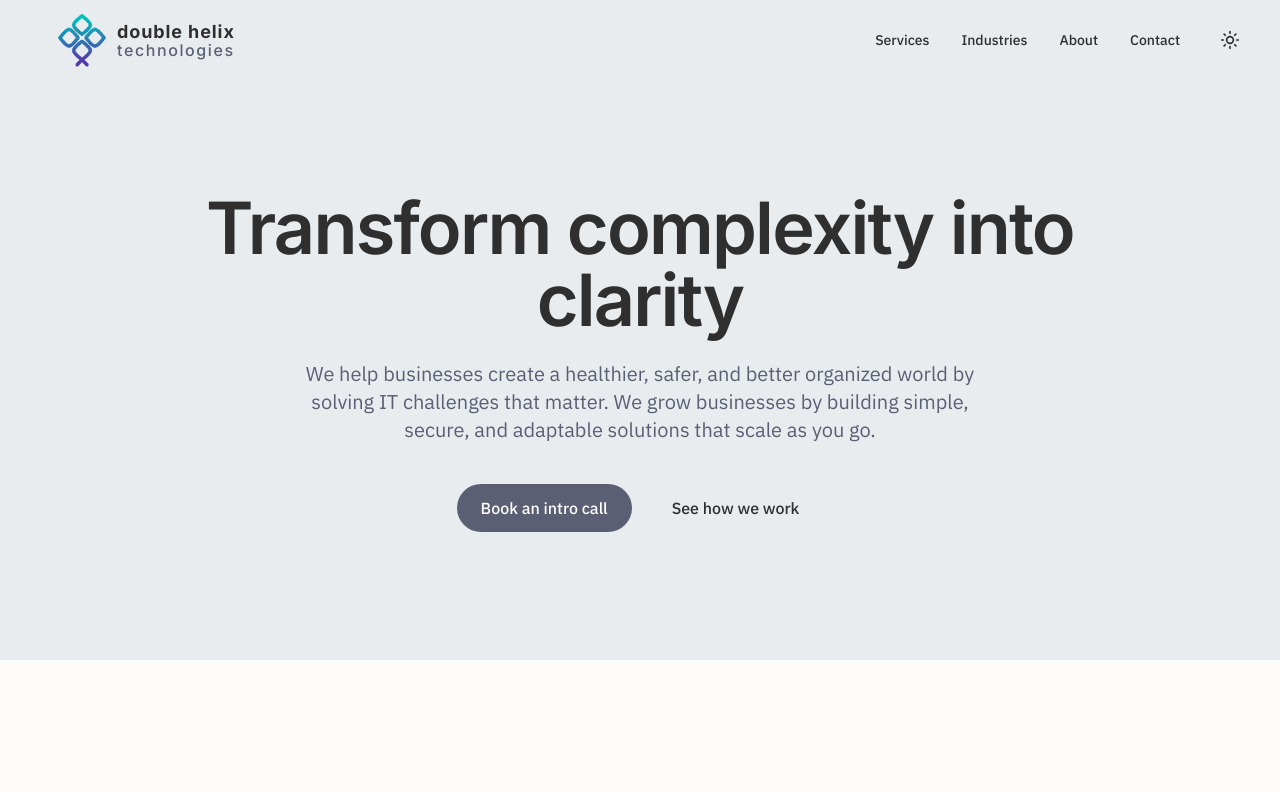
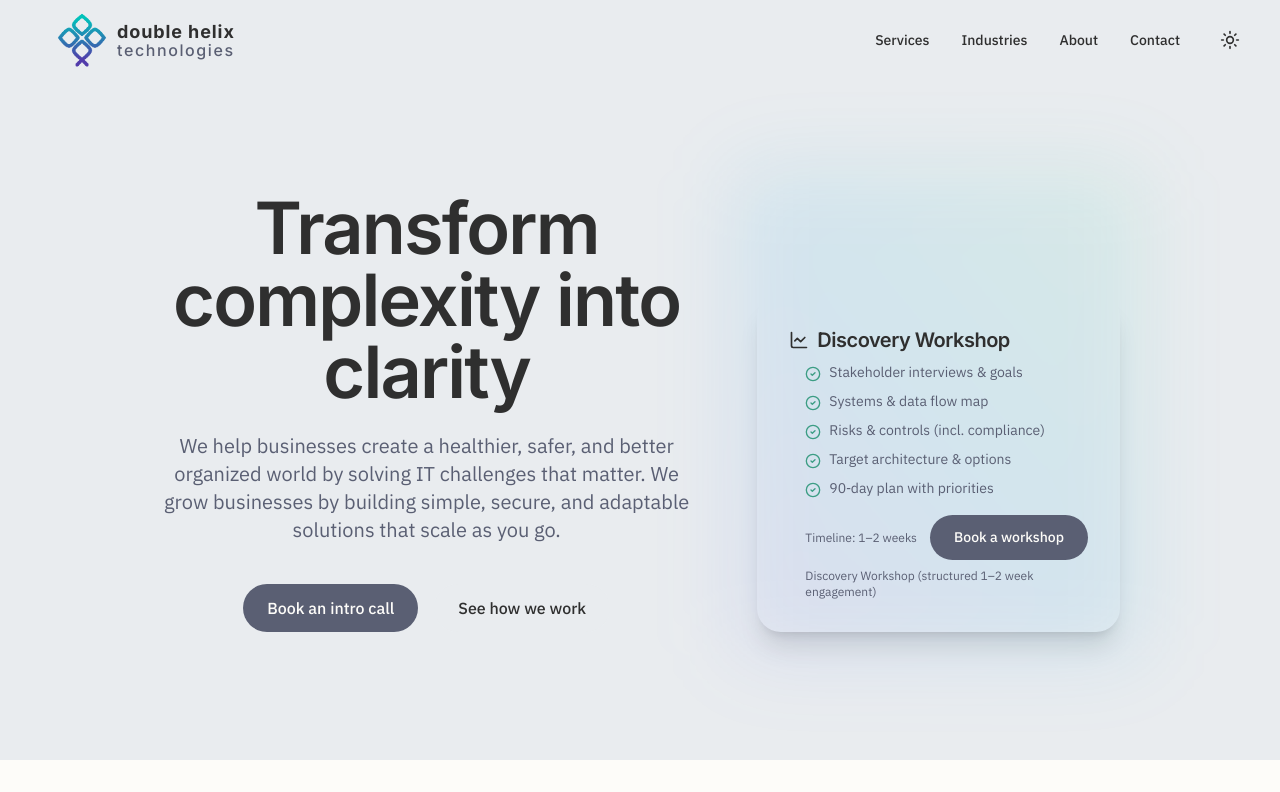
Before and after one commit to Double-Helix-Technologies/Double-Helix-Technologies.github.io, a Next.js app: page / in a window 1280 px wide. Shown: the top 792 px of the page. Built offline with nearby package versions, Linux system fonts and the light colour scheme.

Commit message:
Add discovery workshop in Hero

```diff
--- a/app/components/Hero.tsx
+++ b/app/components/Hero.tsx
@@ -1,12 +1,21 @@
 "use client"
 
 import Link from 'next/link';
+import { Card, CardContent, CardHeader, CardTitle } from "./ui/Card";
+import { CheckCircle2, LineChart } from 'lucide-react';
 
 export default function Hero() {
+  const workshopItems = [
+    "Stakeholder interviews & goals",
+    "Systems & data flow map",
+    "Risks & controls (incl. compliance)",
+    "Target architecture & options",
+    "90‑day plan with priorities",
+  ];
   return (
     <div className="relative pt-32 pb-20 md:pt-48 md:pb-32 overflow-hidden bg-background-alt">
-      <div className="container-tight">
-        <div className="text-center animate-fade-in">
+      <div className="container-tight md:grid md:grid-cols-12 md:gap-16 animate-fade-in">
+        <div className="text-center md:col-span-7">
           <h1 className="text-5xl md:text-6xl lg:text-7xl tracking-tight font-semibold text-text-primary font-heading">
             <span className="block">Transform complexity into clarity</span>
           </h1>
@@ -28,6 +37,37 @@ export default function Hero() {
             </Link>
           </div>
         </div>
+        <div className="md:col-span-5">
+            <div className="relative h-full flex flex-col justify-end">
+            <div className="absolute -inset-6 rounded-3xl bg-gradient-to-tr from-indigo-500/10 via-sky-500/10 to-emerald-400/10 blur-2xl" />
+            <Card className="relative rounded-3xl shadow-xl">
+              <CardHeader>
+                <CardTitle className="flex items-center gap-2">
+                  <LineChart className="h-5 w-5" /> Discovery Workshop
+                </CardTitle>
+              </CardHeader>
+              <CardContent className="text-sm text-slate-600">
+                <ul className="space-y-2">
+                  {workshopItems.map((item, idx) => (
+                    <li key={idx} className="flex gap-2">
+                      <CheckCircle2 className="h-4 w-4 text-accent-green mt-1" /> {item}
+                    </li>
+                  ))}
+                </ul>
+                <div className="mt-4 flex items-center justify-between">
+                  <div className="text-xs">Timeline: 1–2 weeks</div>
+                  <a
+                    href="mailto:hello@doublehelix.dev?subject=Book%20a%20workshop"
+                    className="btn-accent"
+                  >
+                    Book a workshop
+                  </a>
+                </div>
+                <div className="mt-2 text-xs">Discovery Workshop (structured 1–2 week engagement)</div>
+              </CardContent>
+            </Card>
+          </div>
+        </div>
       </div>
     </div>
   );
```
